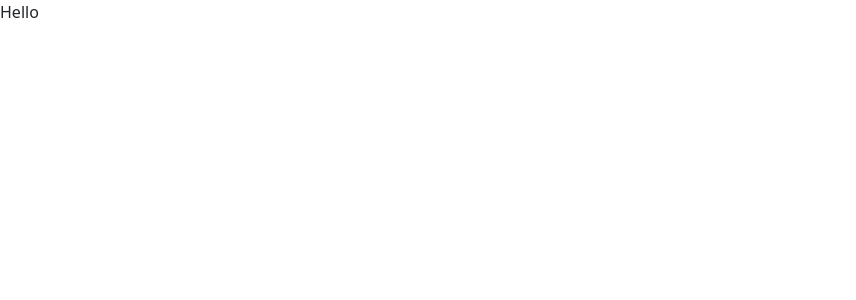
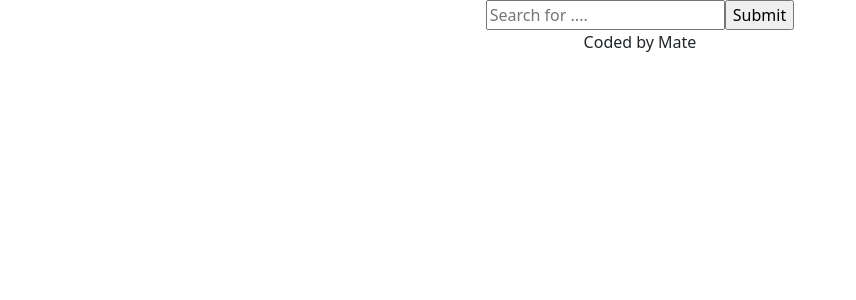
Before and after one commit to MateaZerjav/react-dictionary-project, a React (Create React App) app: page / in a window 1280 px wide. Shown: the top 300 px of the page, without its empty margins (0-856 px from the left). Built offline with nearby package versions, Linux system fonts and the light colour scheme.

Commit message:
Added search engene

```diff
--- a/src/App.js
+++ b/src/App.js
@@ -1,8 +1,19 @@
 import "./App.css";
 import "bootstrap/dist/css/bootstrap.css";
+import Dictionary from "./Dictionary";
 
 function App() {
-  return <div className="App">Hello</div>;
+  return (
+    <div className="App">
+      <div className="container">
+        <header></header>
+        <main>
+          <Dictionary />
+        </main>
+        <footer className="text-center">Coded by Mate</footer>
+      </div>
+    </div>
+  );
 }
 
 export default App;
--- /dev/null
+++ b/src/Dictionary.css
@@ -0,0 +1,3 @@
+.Dictionary {
+  text-align: center;
+}
--- /dev/null
+++ b/src/Dictionary.js
@@ -0,0 +1,27 @@
+import React, { useState } from "react";
+import "./Dictionary.css";
+
+export default function Dictionary() {
+  const [search, setSearch] = useState("");
+  function handleChange(event) {
+    event.preventDefault();
+    setSearch(event.target.value);
+  }
+
+  function handleSubmit(event) {
+    event.preventDefault();
+    alert(`Searching for ${search}`);
+  }
+  return (
+    <div className="Dictionary">
+      <form onSubmit={handleSubmit}>
+        <input
+          type="search"
+          placeholder="Search for ...."
+          onChange={handleChange}
+        ></input>
+        <input type="submit"></input>
+      </form>
+    </div>
+  );
+}
```
